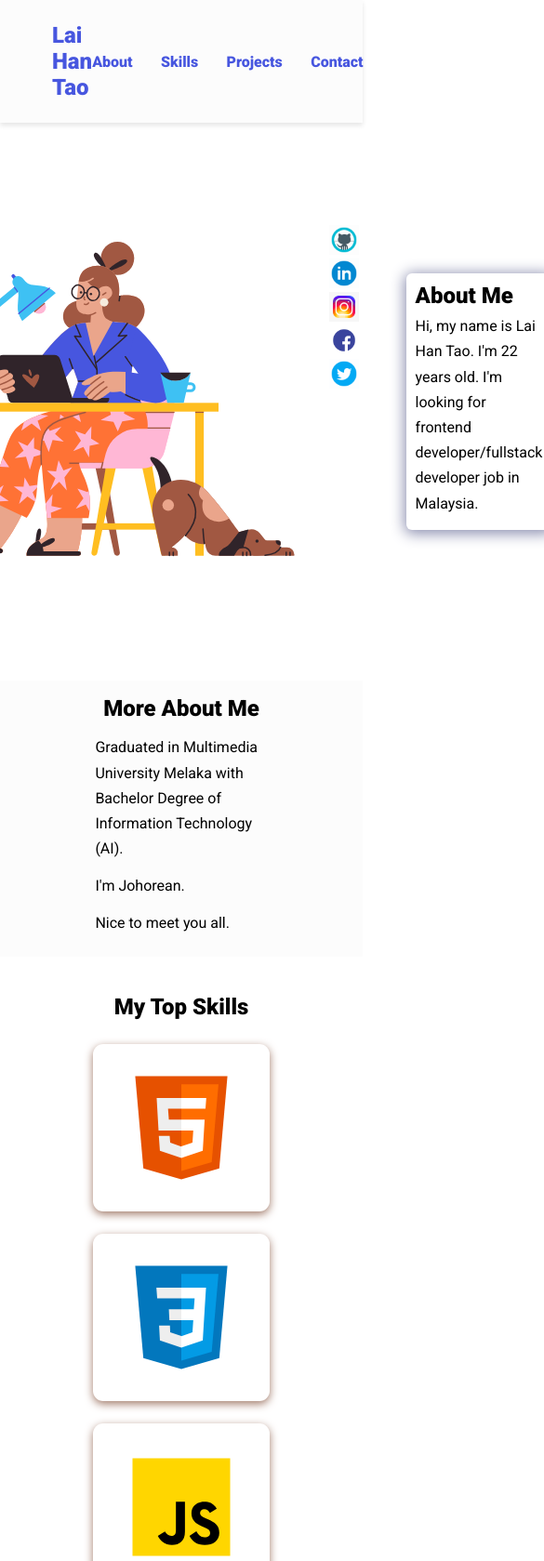
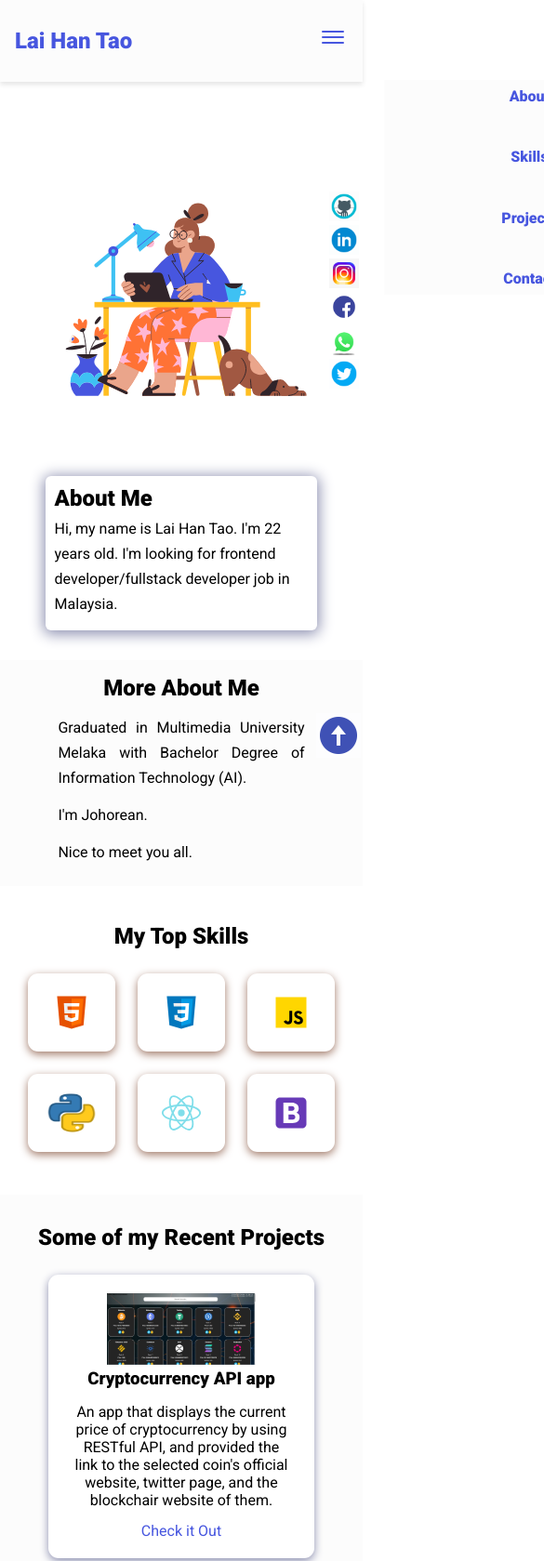
Before and after one commit to laihantao/portfolio-website, a plain HTML site: page index.html in a window 390 px wide. Shown: the top 1679 px of the page at 93% size, 585 px wide, since content can reach past the window. Drawn offline with nearby package versions, Linux system fonts and the light colour scheme.

Commit message:
added-whatsapp

```diff
--- a/assets/css/styles.css
+++ b/assets/css/styles.css
@@ -15,8 +15,8 @@
   --bottom-margin-2: 1rem;
   --line-height: 1.7rem;
   --transition: 0.3s;
-  --variable-name: value;
 }
+/* Variables end */
 
 html {
   scroll-behavior: smooth;
@@ -40,17 +40,13 @@ a {
 }
 
 a:hover {
-  text-decoration: none;
   color: var(--secondary-color);
-}
-
-selector {
-  property: var(--variable-name);
 }
 
 body {
   font-family: var(--font-family);
 }
+
 
 nav {
   position: sticky;
@@ -87,7 +83,6 @@ nav ul li {
   font-weight: var(--bold-font);
 }
 
-
 .burger-menu {
   color: var(--primary-color);
   font-size: 2rem;
@@ -96,7 +91,9 @@ nav ul li {
   cursor: pointer;
   display: none;
 }
+/* Navbar ends */
 
+/* Hero section */
 .hero {
   display: flex;
   align-items: center;
@@ -126,7 +123,9 @@ nav ul li {
   line-height: var(--line-height);
   padding: 0.3rem 0;
 }
+/* Hero section ends */
 
+/* More about */
 .more-about {
   background-color: var(--bg-color);
   padding: 1rem 6rem;
@@ -141,7 +140,9 @@ nav ul li {
   line-height: var(--line-height);
   padding: 0.4rem;
 }
+/* More about ends */
 
+/* Skills section */
 .skills {
   max-width: 68.75rem;
   margin: auto;
@@ -161,24 +162,13 @@ nav ul li {
   width: 11.875rem;
   height: 11.25rem;
 }
+/* Skills section ends */
 
-.icon-card {
-  background-color: #fff;
-  border-radius: 11px;
-  box-shadow: 0 3px 10px var(--secondary-shadow);
-  padding: 20px;
-  margin: 10px;
-}
-
+/* Projects section */
 .projects {
   background-color: var(--bg-color);
   padding: 32px 0;
   margin-top: 2rem;
-}
-
-.projects-title{
-  padding-left: 1%;
-
 }
 
 .project-pic {
@@ -190,17 +180,18 @@ nav ul li {
   display: flex;
   align-items: center;
   justify-content: center;
-  width: 98%;
-  padding-right: 1%;
-  padding-left: 1%;
-  background-color: #fff;
-  border-radius: 11px;
-  box-shadow: 0 3px 10px var(--secondary-shadow);
-  padding: 20px;
-  margin: 10px;
-  text-align: center;
 }
 
+.projects-title {
+  text-align: center;
+  margin-bottom: 1rem;
+}
+
+.project-container {
+  text-align: center;
+  width: 21.875rem;
+  padding: 1rem;
+}
 
 .project-container p {
   padding: 0.4rem;
@@ -214,32 +205,19 @@ nav ul li {
   margin-bottom: var(--bottom-margin);
 }
 
-.project-card {
-  background-color: #fff;
-  border-radius: 11px;
-  box-shadow: 0 3px 10px var(--primary-shadow);
-  padding: 20px;
-  margin: 10px;
-  width: 700px;
-  height: 380px;
-}
+/* Projects section ends */
 
-.projects-title {
-  text-align: center;
-  margin-bottom: 1rem;
-}
-
-.project-link:hover{
-  color: gold;
-  font-weight: bold;
-}
-
-
+/* Contacts section */
 .contact {
   margin-top: 2rem;
 }
 
 .contact h2 {
+  text-align: center;
+  margin-bottom: var(--bottom-margin-2);
+}
+
+.contact h3 {
   text-align: center;
   margin-bottom: var(--bottom-margin-2);
 }
@@ -295,9 +273,10 @@ nav ul li {
   background-color: var(--primary-color);
   border: 2px solid var(--primary-color);
   cursor: pointer;
-  color: gold;
 }
+/* Contacts section ends */
 
+/* Social buttons */
 .socials {
   display: flex;
   flex-direction: column;
@@ -306,20 +285,13 @@ nav ul li {
   bottom: 50%;
 }
 
-
 .socicon {
   width: 2rem;
   height: 2rem;
 }
+/* Social button ends */
 
-footer {
-  background-color: var(--bg-color);
-  padding: 1.25rem;
-  text-align: center;
-  margin: 2rem 0 0;
-
-}
-
+/* Scroll to top button */
 .scroll-up {
   position: fixed;
   right: 0.5%;
@@ -331,3 +303,125 @@ footer {
   width: 3rem;
   height: 3rem;
 }
+/* Scroll to top button ends */
+
+/* Footer section */
+footer {
+  background-color: var(--bg-color);
+  padding: 1.25rem;
+  text-align: center;
+  margin: 2rem 0 0;
+}
+/* Footer section ends */
+
+/* General (utilities) */
+.icon-card {
+  background-color: #fff;
+  border-radius: 11px;
+  box-shadow: 0 3px 10px var(--secondary-shadow);
+  padding: 20px;
+  margin: 10px;
+}
+
+.project-card {
+  background-color: #fff;
+  border-radius: 11px;
+  box-shadow: 0 3px 10px var(--primary-shadow);
+  padding: 20px;
+  margin: 10px;
+}
+
+/* Media queries for responsiveness */
+@media screen and (max-width: 720px) {
+  nav {
+    padding: 1.5rem 1rem;
+  }
+  nav ul {
+    position: fixed;
+    background-color: var(--bg-color);
+    flex-direction: column;
+    top: 86px;
+    left: 10%;
+    width: 80%;
+    text-align: center;
+    transform: translateX(120%);
+    transition: transform 0.5s ease-in;
+  }
+
+  nav ul li {
+    margin: 8px;
+  }
+
+  .burger-menu {
+    display: block;
+  }
+
+  nav ul.show {
+    transform: translateX(0);
+  }
+
+  .hero {
+    margin-top: -4rem;
+    flex-direction: column;
+    gap: 0;
+  }
+
+  .hero img {
+    height: 37.5rem;
+    width: 30rem;
+  }
+
+  .bio {
+    margin-top: -7rem;
+    width: 20.5rem;
+  }
+
+  .more-about {
+    margin-top: 2rem;
+    padding: 1rem 3.5rem;
+  }
+
+  .more-about h2 {
+    text-align: center;
+  }
+
+  .more-about p {
+    text-align: justify;
+  }
+
+  .icon {
+    width: 5.875rem;
+    height: 5.25rem;
+  }
+
+  .projects-container {
+    flex-direction: column;
+  }
+
+  .project-container {
+    width: 20.875rem;
+  }
+
+  .contact-form-container {
+    max-width: 23.75rem;
+  }
+}
+
+@media screen and (max-width: 420px) {
+  .hero img {
+    height: 37.5rem;
+    width: 23rem;
+  }
+
+  .bio {
+    width: 18.3rem;
+  }
+
+  .project-container {
+    width: 17.875rem;
+  }
+
+  .contact-form-container {
+    max-width: 17.75rem;
+  }
+}
--- a/assets/js/app.js
+++ b/assets/js/app.js
@@ -1,6 +1,27 @@
-// scroll to top functionality
+// Nav hamburgerburger selections
+const burger = document.querySelector("#burger-menu");
+const ul = document.querySelector("nav ul");
+const nav = document.querySelector("nav");
+
+// Scroll to top selection
 const scrollUp = document.querySelector("#scroll-up");
 
+// Select nav links
+const navLink = document.querySelectorAll(".nav-link");
+
+// Hamburger menu function
+burger.addEventListener("click", () => {
+  ul.classList.toggle("show");
+});
+
+// Close hamburger menu when a link is clicked
+navLink.forEach((link) =>
+  link.addEventListener("click", () => {
+    ul.classList.remove("show");
+  })
+);
+
+// scroll to top functionality
 scrollUp.addEventListener("click", () => {
   window.scrollTo({
     top: 0,
--- a/index.html
+++ b/index.html
@@ -187,6 +187,7 @@
 
     <section class="contact" id="contact">
       <h2>Get In Touch With Me</h2>
+      <h3>Email address: laihantao26@gmail.com</h3>
       <!-- <div class="contact-form-container">
         <div class="contact-form">
           <form action="https://formspree.io/f/xyylngw" method="POST">
@@ -272,6 +273,14 @@
               class="socicon"
       /></a>
 
+      <a href="https://wa.me/0187629696" target="_blank"
+        ><img
+          src="assets/icons/icons8-whatsapp2.gif"
+          alt="Whatsapp"
+          loading="lazy"
+          class="socicon"
+      /></a>
+
       <a href="https://twitter.com/hantao_lai" target="_blank"
         ><img
           src="assets/icons/icons8-twitter-circled.gif"
@@ -280,6 +289,18 @@
           class="socicon"
       /></a>
     </div>
+
+
+
+
+    <!-- Scroll to top -->
+    <i class="scroll-up" id="scroll-up"
+    ><img
+      src="assets/icons/icons8-upward-arrow.gif"
+      class="socicon up-arrow"
+      alt=""
+    /></i>
+
     <!-- Footer section -->
 
     <footer>
```
Also changed, not shown: assets/icons/icons8-whatsapp.gif (added), assets/icons/icons8-whatsapp2.gif (added).
